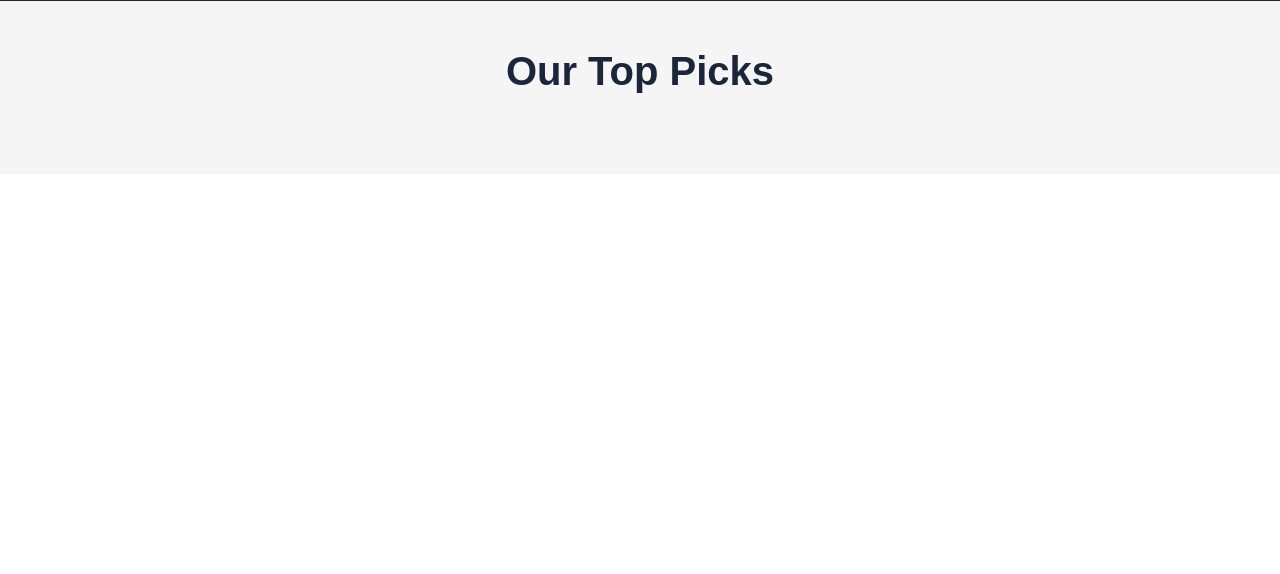
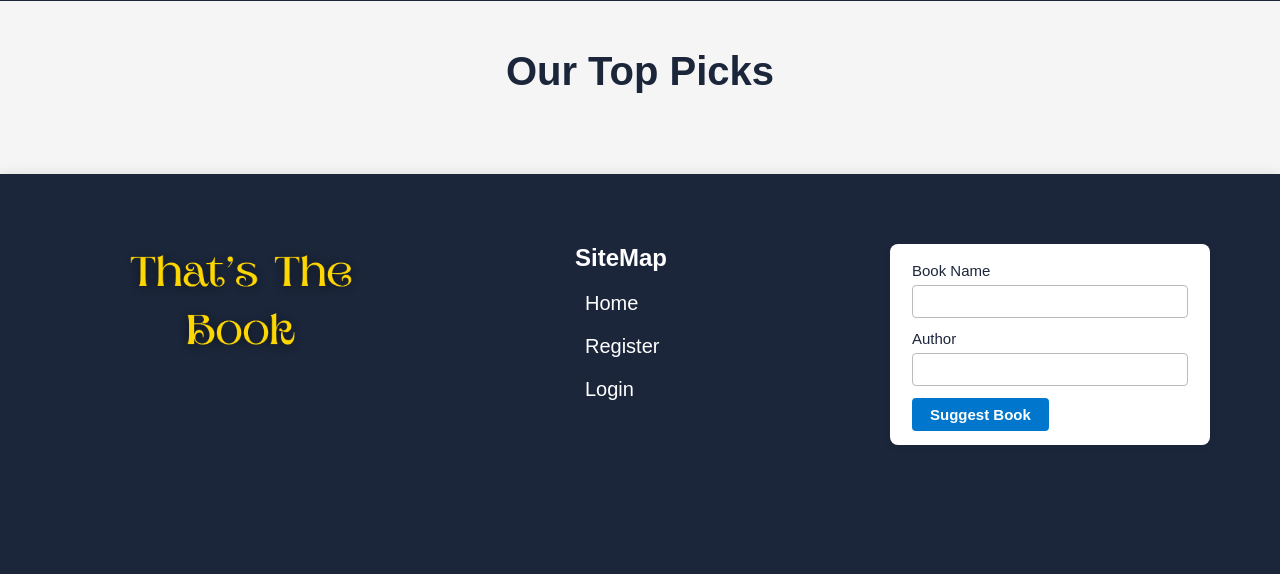
Before and after one commit to MohammedRazee/CIRMS, a Flask app: page / in a window 1280 px wide. Shown: the part 295-869 px from the top of the page. Before the commit the page ends 388 px from the top, so only its background shows below. Run offline with Flask 3, Linux system fonts and the light colour scheme; data that the repository does not hold is empty.

Commit message:
Added a footer

```diff
--- a/static/css/main.css
+++ b/static/css/main.css
@@ -59,3 +59,99 @@
     color: transparent;
     display: inline-block;
 }
+
+footer {
+    position: relative;
+    background: #1B263B;
+    color: white;
+    padding: 40px 0 20px 0;
+    width: 100%;
+    min-height: 50vh;
+    overflow: hidden;
+    box-shadow: 0 -2px 10px rgba(0,0,0,0.08);
+}
+.footer-content {
+    position: relative;
+    z-index: 1;
+    display: flex;
+    flex-wrap: wrap;
+    justify-content: space-between;
+    align-items: flex-start;
+    max-width: 1200px;
+    margin: 0 auto;
+    padding: 30px 30px;
+}
+.site-iden {
+    max-width: 30%;
+}
+
+.site-iden > img {
+    width: 100%;
+    height: auto;
+}
+.footer-sitemap {
+    color: white;
+    list-style-type: none;
+    padding: 0;
+    margin: 0 60px 0 0;
+}
+.footer-sitemap h2 {
+    color: white;
+}
+.footer-sitemap li {
+    margin: 20px 0 20px 10px;
+    font-size: smaller;
+}
+.footer-sitemap a {
+    text-decoration: none;
+    font-weight: 500;
+    transition: color 0.2s;
+}
+.footer-sitemap a:hover {
+    color: brown;
+}
+.footer-form {
+    background: #fff;
+    border-radius: 8px;
+    box-shadow: 0 2px 8px rgba(0,0,0,0.07);
+    padding: 18px 22px 14px 22px;
+    min-width: 260px;
+    max-width: 320px;
+}
+.footer-form label {
+    display: block;
+    margin-bottom: 6px;
+    font-size: 15px;
+    font-weight: 500;
+}
+.footer-form input[type="text"] {
+    width: 100%;
+    padding: 7px 10px;
+    margin-bottom: 12px;
+    border: 1px solid #bbb;
+    border-radius: 4px;
+    font-size: 15px;
+}
+.footer-form button {
+    background: #0077cc;
+    color: #fff;
+    border: none;
+    border-radius: 4px;
+    padding: 8px 18px;
+    font-size: 15px;
+    font-weight: 600;
+    cursor: pointer;
+    transition: background 0.2s;
+}
+.footer-form button:hover {
+    background: #005fa3;
+}
+@media (max-width: 700px) {
+    .footer-content {
+        flex-direction: column;
+        align-items: stretch;
+    }
+    .footer-sitemap {
+        margin-bottom: 30px;
+    }
+}
--- a/templates/base.html
+++ b/templates/base.html
@@ -31,6 +31,32 @@
         {% block content %}
         {% endblock %}
     </main>
-</body>
+
+    <footer>
+        <div class="footer-content">
+            <div class="site-iden">
+                <img src="{{ url_for('static', filename='images/logo.png')}}" alt="Site Logo">
+            </div>
+            <ul class="footer-sitemap">
+                <h2>SiteMap</h2>
+                <li><a href="{{ url_for('home.home') }}">Home</a></li>
+                {% if session.username %}
+                    <li><a href="{{ url_for('home.dash') }}">{{session.username}}</a></li>
+                    <li><a href="{{ url_for('login.logout') }}">Logout</a></li>
+                {% else %}
+                    <li><a href="{{ url_for('login.register') }}">Register</a></li>
+                    <li><a href="{{ url_for('login.login') }}">Login</a></li>
+                {% endif %}
+            </ul>
+            <form class="footer-form" method="post" action="#">
+                <label for="book_name">Book Name</label>
+                <input type="text" id="book_name" name="book_name" required>
+                <label for="author">Author</label>
+                <input type="text" id="author" name="author" required>
+                <button type="submit">Suggest Book</button>
+            </form>
+        </div>
+    </footer>
+
 </body>
 </html>
```
Also changed, not shown: static/js/script.js (added, +11 -0 lines).
